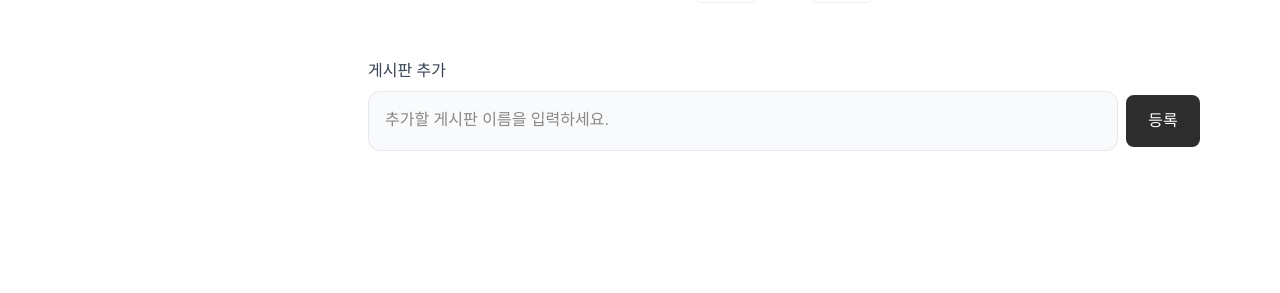
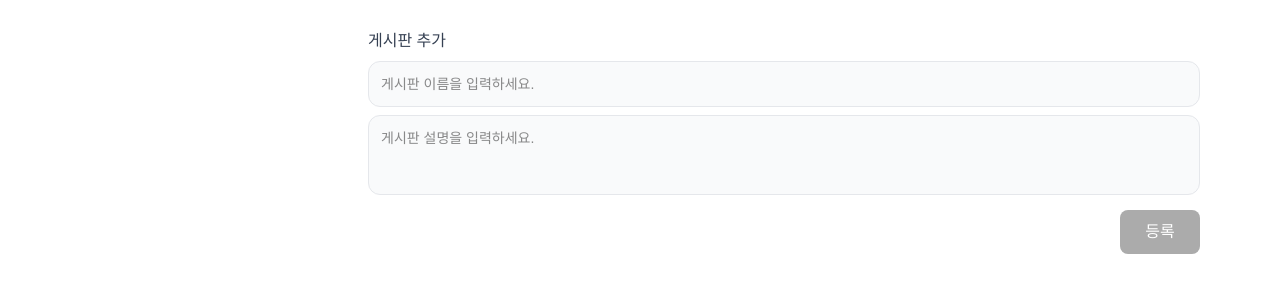
Before and after one commit to prgrms-be-devcourse/NBE9-11-2-Team01, a Next.js app in the folder frontend/: page /admin/boards in a window 1280 px wide. Shown: the part 623-916 px from the top of the page. Before the commit the page ends 880 px from the top, so only its background shows below. Built offline with nearby package versions, Linux system fonts and the light colour scheme; no server answers.

Commit message:
feat:관리자 게시판 생성,수정,삭제 api 연동

```diff
--- a/frontend/src/app/admin/boards/page.tsx
+++ b/frontend/src/app/admin/boards/page.tsx
@@ -17,7 +17,7 @@ interface AdminBoardListResponseDto {
   deleted: Board[];
 }
 
-const ITEMS_PER_PAGE = 5;
+const ITEMS_PER_PAGE = 4;
 const baseUrl = "http://localhost:8080/admin/boards";
 
 export default function BoardManagementPage() {
@@ -26,8 +26,10 @@ export default function BoardManagementPage() {
 
   const [currentPage, setCurrentPage] = useState(1);
   const [editingBoardId, setEditingBoardId] = useState<number | null>(null);
-  const [editingTitle, setEditingTitle] = useState('');
-  const [newBoard, setNewBoard] = useState('');
+  const [editingName, setEditingName] = useState('');
+  const [editingDescription, setEditingDescription] = useState('');
+  const [newBoardName, setNewBoardName] = useState('');
+  const [newBoardDescription, setNewBoardDescription] = useState('');
 
   // 게시판 목록 조회
   const fetchBoards = useCallback(async () => {
@@ -60,27 +62,39 @@ export default function BoardManagementPage() {
   const startIndex = (currentPage - 1) * ITEMS_PER_PAGE;
   const visibleBoards = boards.slice(startIndex, startIndex + ITEMS_PER_PAGE);
 
-  const startEdit = (board: Board) => {
+  const startEdit = (board: Board) => { //수정 폼 작성 중
     if (board.isDeleted) return; // 삭제된 게시판은 수정, 삭제 불가
     setEditingBoardId(board.id);
-    setEditingTitle(board.boardName);
+    setEditingName(board.boardName);
+    setEditingDescription(board.description ?? '');
   };
 
-  const cancelEdit = () => {
+  const cancelEdit = () => { //현재 수정하고 있는 게시판 없음 (종료)
     setEditingBoardId(null);
-    setEditingTitle('');
+    setEditingName('');
+    setEditingDescription('');
   };
 
   // 수정 핸들러
-  const handleEdit = async (id: number) => {
-    const newTitle = editingTitle.trim();
-    if (!newTitle) return;
+  const handleEdit = async (id: number) => { //실제 수정 요청
+    const name = editingName.trim();
+    const description = editingDescription.trim();
+    if (!name) return;
+    if (!description) return;
+    if(name.length<2) return;
+    if(description.length<5) return;
 
     try {
-      console.log(`Board ID ${id} 수정: ${newTitle}`);
-      setBoards((prev) =>
-        prev.map((b) => (b.id === id ? { ...b, boardName: newTitle, modifiedAt: new Date().toISOString() } : b)),
-      );
+      await fetch(`${baseUrl}/${id}`, {
+        method: 'PUT',
+        credentials: 'include',
+        headers: {
+          'Content-Type': 'application/json',
+        },
+        body: JSON.stringify({ name, description }),
+      });
+      fetchBoards();
+
       cancelEdit();
     } catch (error) {
       alert('수정 실패');
@@ -88,32 +102,43 @@ export default function BoardManagementPage() {
   };
 
   // 삭제 핸들러 (실제 삭제가 아닌 isDeleted를 true로 변경하는 로직)
-  const handleDelete = async (id: number) => {
+  const softDelete = async (id: number) => {
     if (!confirm('정말 삭제하시겠습니까?')) return;
 
     try {
-      setBoards((prev) =>
-        prev.map((b) => (b.id === id ? { ...b, isDeleted: true, modifiedAt: new Date().toISOString() } : b))
-      );
+      await fetch(`${baseUrl}/${id}`, {
+        method: 'DELETE',
+        credentials: 'include',
+        headers: {
+          'Content-Type': 'application/json',
+        }
+      });
+      fetchBoards();
     } catch (error) {
       alert('삭제 실패');
     }
   };
 
-  const handleRegister = () => {
-    if (!newBoard.trim()) return;
+  const handleRegister = async () => {
+    const name = newBoardName.trim();
+    const description = newBoardDescription.trim();
+    if (!name) return;
 
-    const newItem: Board = {
-      id: Date.now(), // 임시 ID
-      boardName: newBoard,
-      description: '',
-      createdAt: new Date().toISOString(),
-      modifiedAt: new Date().toISOString(),
-      isDeleted: false
-    };
+    try {
+      await fetch(baseUrl, {
+        method: 'POST',
+        credentials: 'include',
+        headers: {
+          'Content-Type': 'application/json',
+        },
+        body: JSON.stringify({ name, description }),
+      });
 
-    setBoards(prev => [newItem, ...prev]);
-    setNewBoard('');
+      fetchBoards();
+
+    } catch (error) {
+      alert('등록 실패');
+    }
   };
 
   if (loading) return <div className="p-10 text-center text-gray-500">데이터를 불러오는 중입니다...</div>;
@@ -121,7 +146,7 @@ export default function BoardManagementPage() {
   return (
     <main>
       <div className="max-w-5xl mx-auto p-10 flex gap-10 bg-white min-h-screen flex-col pt-0">
-        <div className="mb-2 h-[500px] space-y-4">
+        <div className="mb-2 h-[470px] space-y-4">
           {visibleBoards.map((board) => (
             <div
               key={board.id}
@@ -130,11 +155,20 @@ export default function BoardManagementPage() {
             >
               <div className="min-w-0">
                 {editingBoardId === board.id ? (
-                  <input
-                    value={editingTitle}
-                    onChange={(e) => setEditingTitle(e.target.value)}
-                    className="w-full max-w-md rounded-md border border-gray-300 px-3 py-2 text-sm font-semibold outline-none focus:ring-2 focus:ring-gray-300"
-                  />
+                  <div className="flex w-full max-w-md flex-col gap-2">
+                    <input
+                      value={editingName}
+                      onChange={(e) => setEditingName(e.target.value)}
+                      placeholder="게시판 이름"
+                      className="w-full rounded-md border border-gray-300 px-3 py-2 text-sm font-semibold outline-none focus:ring-2 focus:ring-gray-300"
+                    />
+                    <input
+                      value={editingDescription}
+                      onChange={(e) => setEditingDescription(e.target.value)}
+                      placeholder="게시판 설명"
+                      className="w-full rounded-md border border-gray-200 px-3 py-2 text-xs text-gray-600 outline-none focus:ring-2 focus:ring-gray-200"
+                    />
+                  </div>
                 ) : (
                   <div className="min-w-0">
                     <div className="flex items-center gap-2">
@@ -155,13 +189,13 @@ export default function BoardManagementPage() {
                   <>
                     {editingBoardId === board.id ? (
                       <>
-                        <button onClick={() => handleEdit(board.id)} className="px-4 py-1.5 bg-gray-100 border border-gray-300 rounded-md text-sm hover:bg-gray-200">저장</button>
+                        <button onClick={() => handleEdit(board.id)} disabled={!editingName.trim()} className="px-4 py-1.5 bg-gray-100 border border-gray-300 rounded-md text-sm hover:bg-gray-200 disabled:opacity-40 disabled:cursor-not-allowed">저장</button>
                         <button onClick={cancelEdit} className="px-4 py-1.5 bg-white border border-gray-300 rounded-md text-sm hover:bg-gray-50">취소</button>
                       </>
                     ) : (
                       <button onClick={() => startEdit(board)} className="px-4 py-1.5 bg-gray-100 border border-gray-300 rounded-md text-sm hover:bg-gray-200">수정</button>
                     )}
-                    <button onClick={() => handleDelete(board.id)} className="px-4 py-1.5 bg-[#2D2D2D] text-white rounded-md text-sm hover:bg-black">삭제</button>
+                    <button onClick={() => softDelete(board.id)} className="px-4 py-1.5 bg-[#2D2D2D] text-white rounded-md text-sm hover:bg-black">삭제</button>
                   </>
                 )}
 
@@ -180,14 +214,22 @@ export default function BoardManagementPage() {
         {/* 추가 섹션 */}
         <div>
           <h2 className="text-md font-medium text-gray-700 mb-2">게시판 추가</h2>
-          <div className='flex flex-row gap-2 w-full'>
+          <div className="w-full space-y-2">
+            <input
+              value={newBoardName}
+              onChange={(e) => setNewBoardName(e.target.value)}
+              placeholder="게시판 이름을 입력하세요."
+              className="w-full rounded-xl border border-gray-200 bg-gray-50 p-3 text-sm font-medium outline-none focus:ring-1 focus:ring-gray-300"
+            />
             <textarea
-              value={newBoard}
-              onChange={(e) => setNewBoard(e.target.value)}
-              placeholder="추가할 게시판 이름을 입력하세요."
-              className="w-full h-15 p-4 border border-gray-200 rounded-xl bg-gray-50 focus:outline-none focus:ring-1 focus:ring-gray-300 resize-none"
+              value={newBoardDescription}
+              onChange={(e) => setNewBoardDescription(e.target.value)}
+              placeholder="게시판 설명을 입력하세요."
+              className="w-full h-20 resize-none rounded-xl border border-gray-200 bg-gray-50 p-3 text-sm outline-none focus:ring-1 focus:ring-gray-300"
             />
-            <button onClick={handleRegister} className="w-20 px-3 py-2.5 bg-[#2D2D2D] text-white rounded-lg hover:bg-black transition-colors h-13 mt-1">등록</button>
+            <div className="flex justify-end">
+              <button onClick={handleRegister} disabled={!newBoardName.trim()} className="w-20 px-3 py-2.5 bg-[#2D2D2D] text-white rounded-lg hover:bg-black transition-colors disabled:opacity-40 disabled:cursor-not-allowed">등록</button>
+            </div>
           </div>
         </div>
       </div>
```
